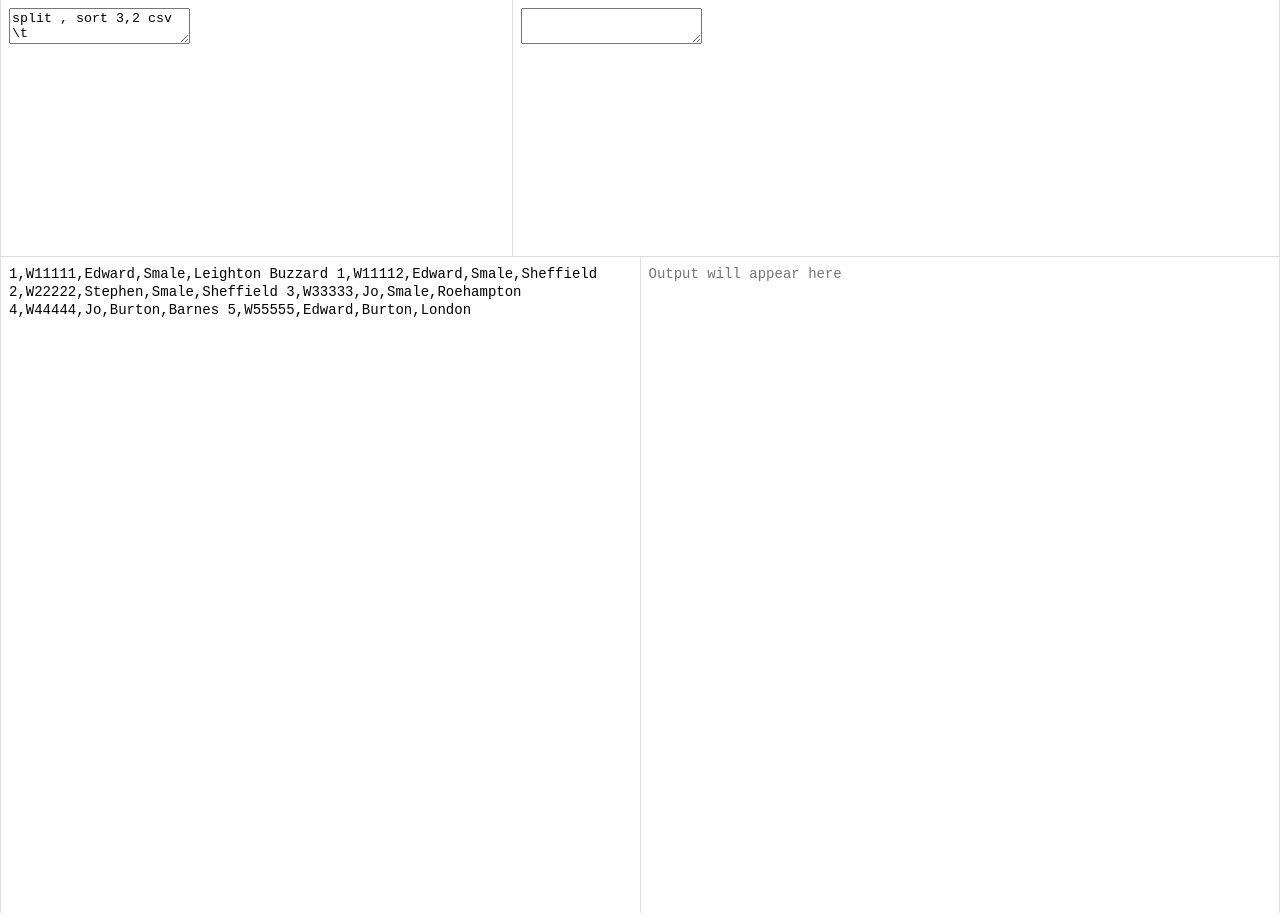
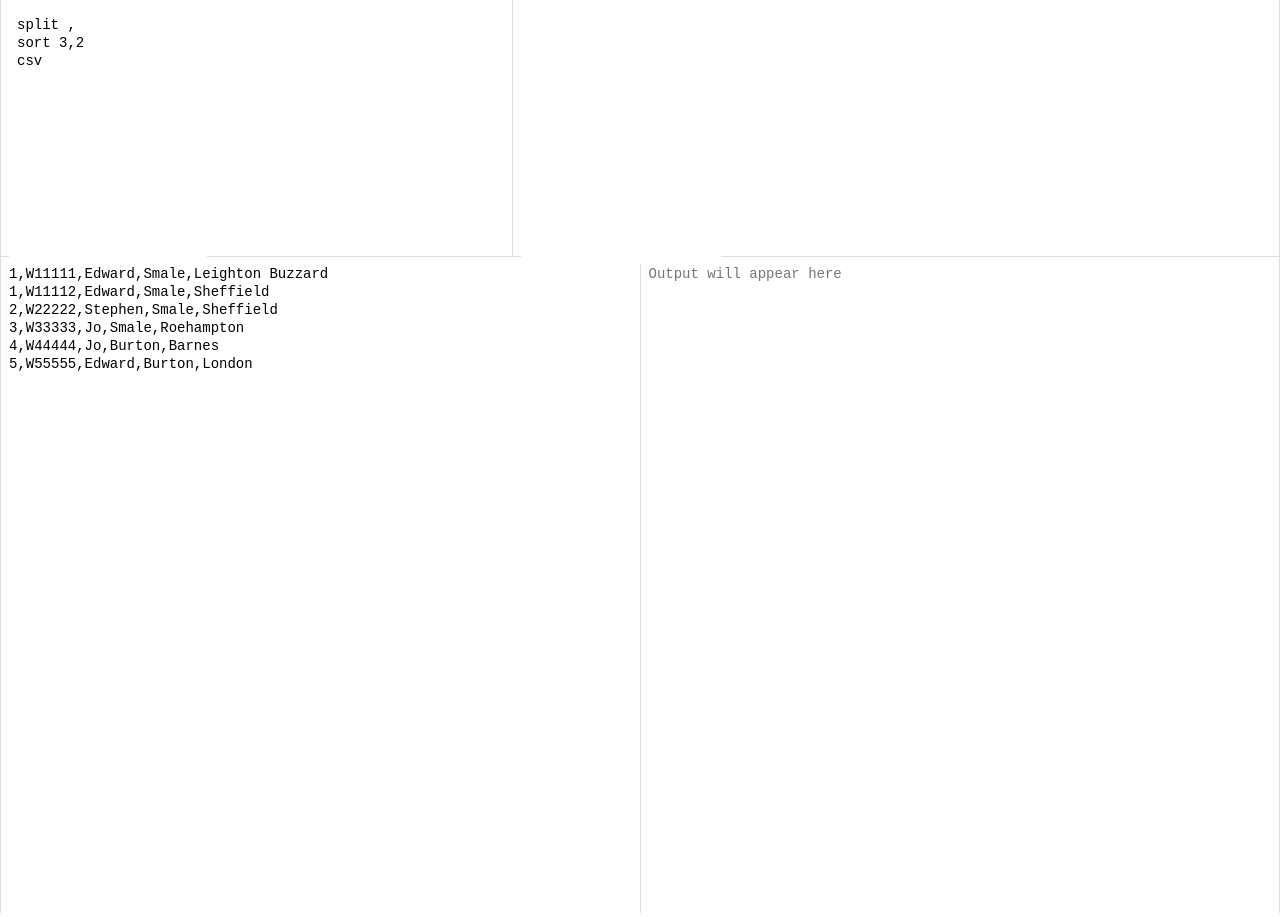
Before and after one commit to edwardsmale/string-tools-react, a React (Create React App) app: page / in a window 1280 px wide. Built offline with nearby package versions, Linux system fonts and the light colour scheme.

Commit message:
Style code window and explain window

```diff
--- a/src/components/CodeWindow/CodeWindow.tsx
+++ b/src/components/CodeWindow/CodeWindow.tsx
@@ -5,9 +5,9 @@ const CodeWindow: React.FC = () => (
   <div
     className="string-tools__textarea code-window"
     placeholder="Enter your instructions here">
-    <textarea>split ,
+    <textarea className="string-tools__textarea code-window">{`split ,
 sort 3,2
-csv \t</textarea>
+csv \t`}</textarea>
   </div>
 );
 
--- a/src/components/ExplainWindow/ExplainWindow.tsx
+++ b/src/components/ExplainWindow/ExplainWindow.tsx
@@ -5,7 +5,7 @@ const ExplainWindow: React.FC = () => (
   <div
     className="string-tools__textarea explain-window"
     placeholder="An explanation of your instructions will be shown here">
-    <textarea></textarea>
+    <textarea className="string-tools__textarea explain-window"></textarea>
   </div>
 );
 
--- a/src/components/InputPane/InputPane.tsx
+++ b/src/components/InputPane/InputPane.tsx
@@ -4,12 +4,13 @@ import './InputPane.scss';
 const InputPane: React.FC = () => (
   <div className="pane pane--left">
     <textarea className="string-tools__textarea pane-textarea"
-              placeholder="Paste the text to process in here">1,W11111,Edward,Smale,Leighton Buzzard
-  1,W11112,Edward,Smale,Sheffield
-  2,W22222,Stephen,Smale,Sheffield
-  3,W33333,Jo,Smale,Roehampton
-  4,W44444,Jo,Burton,Barnes
-  5,W55555,Edward,Burton,London</textarea>
+              placeholder="Paste the text to process in here">
+{`1,W11111,Edward,Smale,Leighton Buzzard
+1,W11112,Edward,Smale,Sheffield
+2,W22222,Stephen,Smale,Sheffield
+3,W33333,Jo,Smale,Roehampton
+4,W44444,Jo,Burton,Barnes
+5,W55555,Edward,Burton,London`}</textarea>
   </div>
 );
 
```
